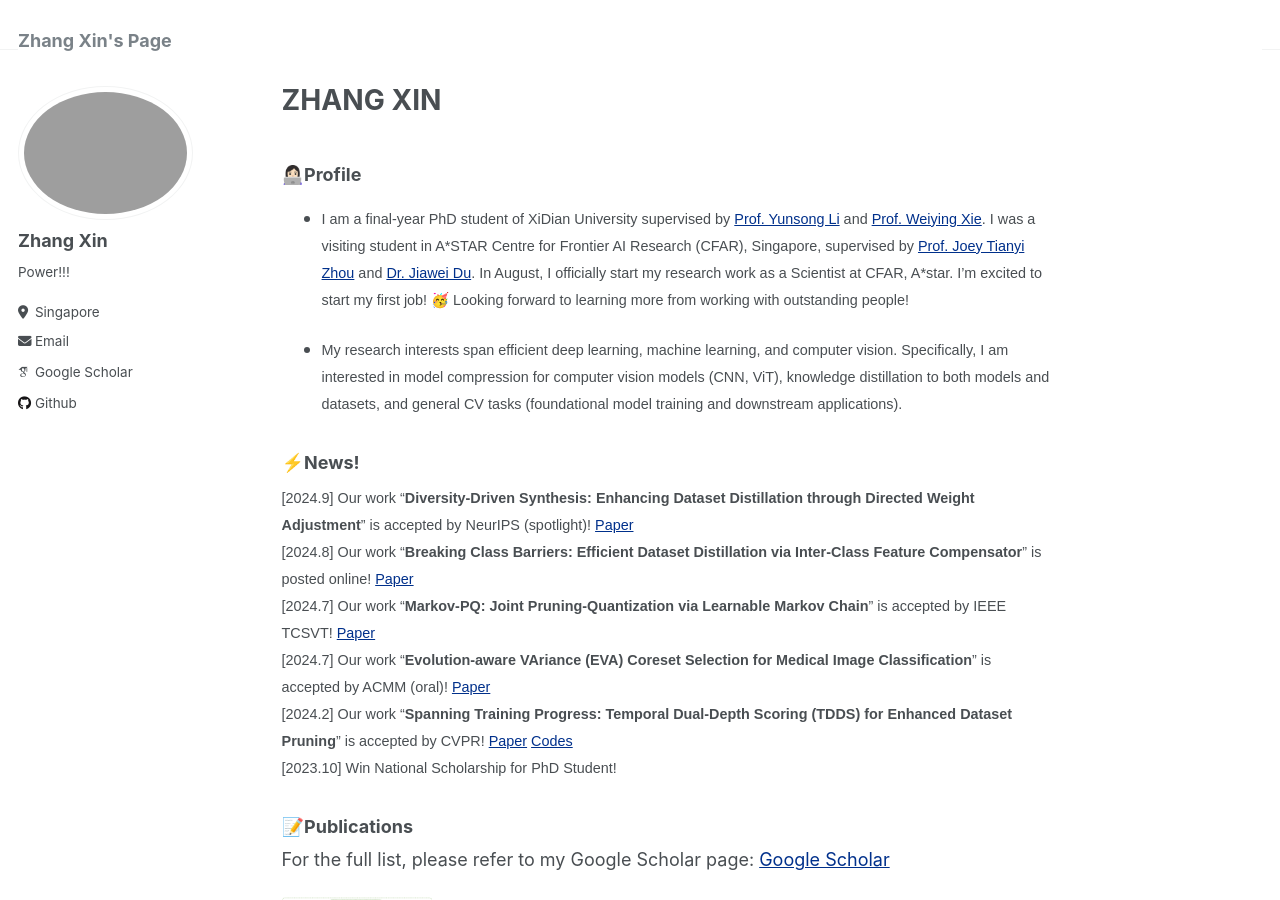
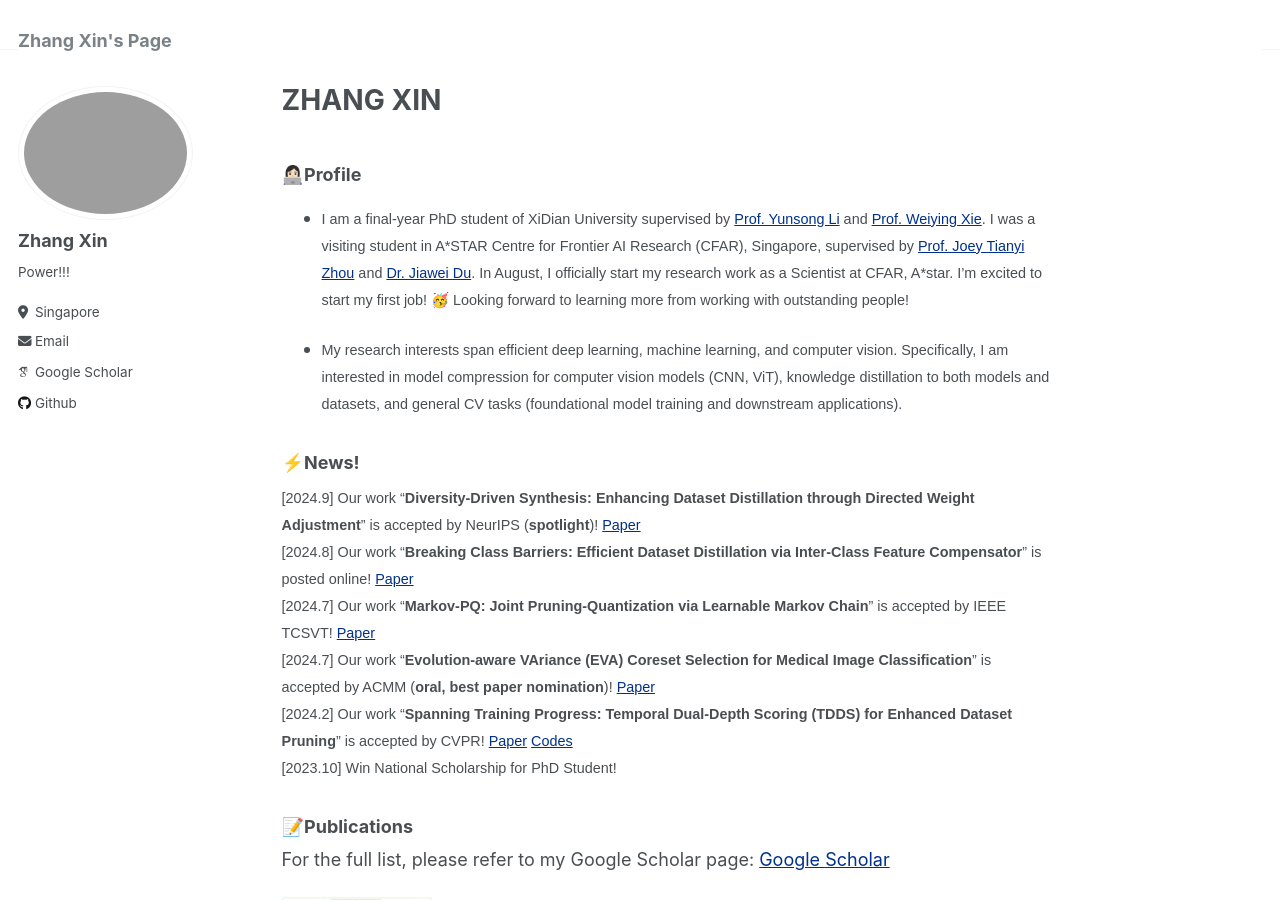
Before and after one commit to zhangxin-xd/zhangxin-xd.github.io, a Jekyll site: the page built from _pages/about.md, in a window 1280 px wide and 900 px high. Built offline with Jekyll 4.4.1, drawn with Linux system fonts in a browser that asks for light colours; some web fonts are replaced.

Commit message:
Update about.md

```diff
--- a/_pages/about.md
+++ b/_pages/about.md
@@ -15,10 +15,10 @@ redirect_from:
 
 ### ⚡️News!
 <span style="font-family:Arial; font-size:0.8em;">
-  [2024.9] Our work "**Diversity-Driven Synthesis: Enhancing Dataset Distillation through Directed Weight Adjustment**" is accepted by NeurIPS (spotlight)! <a href="https://arxiv.org/abs/2409.17612" style="color:#00308B;">Paper</a><br>
+  [2024.9] Our work "**Diversity-Driven Synthesis: Enhancing Dataset Distillation through Directed Weight Adjustment**" is accepted by NeurIPS (**spotlight**)! <a href="https://arxiv.org/abs/2409.17612" style="color:#00308B;">Paper</a><br>
   [2024.8] Our work "**Breaking Class Barriers: Efficient Dataset Distillation via Inter-Class Feature Compensator**" is posted online! <a href="https://arxiv.org/abs/2408.06927" style="color:#00308B;">Paper</a><br>
   [2024.7] Our work "**Markov-PQ: Joint Pruning-Quantization via Learnable Markov Chain**" is accepted by IEEE TCSVT! <a href="https://ieeexplore.ieee.org/document/10620340" style="color:#00308B;">Paper</a><br>
-  [2024.7] Our work "**Evolution-aware VAriance (EVA) Coreset Selection for Medical Image Classification**" is accepted by ACMM (oral)! <a href="https://arxiv.org/abs/2406.05677" style="color:#00308B;">Paper</a><br>
+  [2024.7] Our work "**Evolution-aware VAriance (EVA) Coreset Selection for Medical Image Classification**" is accepted by ACMM (**oral, best paper nomination**)! <a href="https://arxiv.org/abs/2406.05677" style="color:#00308B;">Paper</a><br>
   [2024.2] Our work "**Spanning Training Progress: Temporal Dual-Depth Scoring (TDDS) for Enhanced Dataset Pruning**" is accepted by CVPR! <a href="https://scholar.google.com/citations?view_op=view_citation&hl=zh-CN&user=rJMMViQAAAAJ&citation_for_view=rJMMViQAAAAJ:Tyk-4Ss8FVUC" style="color:#00308B;">Paper</a> <a href="https://github.com/zhangxin-xd/Dataset-Pruning-TDDS" style="color:#00308B;">Codes</a><br>
   [2023.10] Win National Scholarship for PhD Student!
 </span>
```
